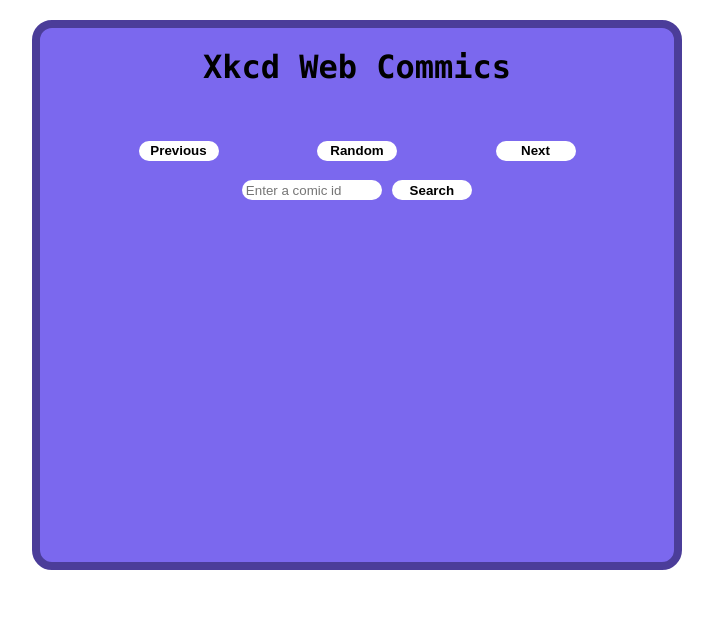
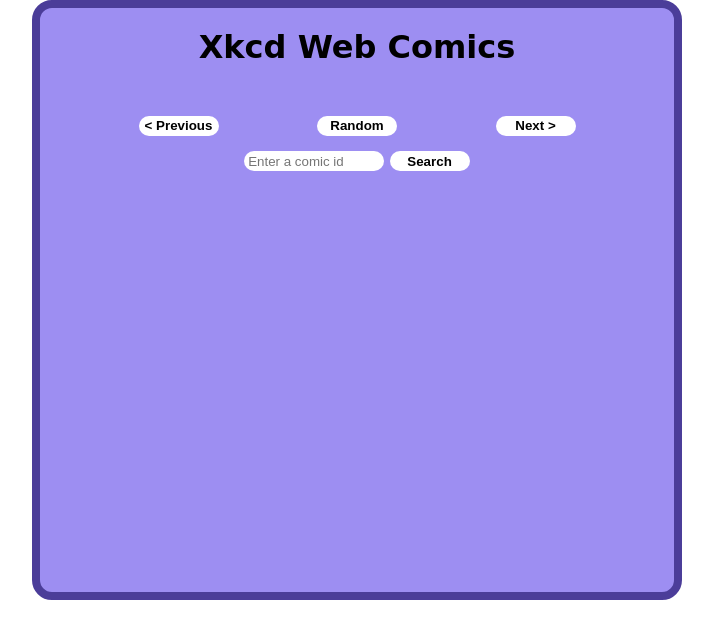
Before and after one commit to Shotamax95/xkcd-web-comic-project, a PHP site: page / in a window 1280 px wide. Shown: the top 639 px of the page, without its empty margins (283-996 px from the left). Run offline with PHP 8.4, Linux system fonts and the light colour scheme.

Commit message:
Responsive

```diff
--- a/app.js
+++ b/app.js
@@ -83,11 +83,6 @@
 previousBtn.addEventListener("click", backImg);
 nextBtn.addEventListener("click", nextImg);
 
-// set max(current) number
-// function maxNum(){
-//     const currentNum = getResults().data.num;
-//     return currentNum;
-// }
 // range of random number
 function rangeOfRandomNum(min, max){
     return Math.floor(Math.random() * (max - min + 1) + min)
--- a/index.html
+++ b/index.html
@@ -9,24 +9,23 @@
 </head>
 <body>
     <div class="wrapper">
-        <h1>Xkcd Web Commics</h1>
+        <h1>Xkcd Web Comics</h1>
         <div class="container">
-            <h2 id="titleApi"></h2>
+            <h3 id="titleApi"></h3>
             <p id="dateApi"></p>
-            <img id="imgApi" src="" alt="">
         </div>
+        <img id="imgApi" src="" alt="">
         <div class="buttons">
             <div id="back">
-                <button id="previousBtn">Previous</button>
+                <button id="previousBtn">&lt; Previous</button>
             </div>
             <div>
                 <button id="randomBtn">Random</button>
             </div>
             <div id="next">
-                <button id="nextBtn">Next</button>
+                <button id="nextBtn">Next &gt;</button>
             </div>
         </div>
-        <br>
         <div class="search" id="search">
             <input id="searchNum" type="number" placeholder=" Enter a comic id">
             <button id="searchBtn" type="submit" value="submit">Search</button>
--- a/style.css
+++ b/style.css
@@ -5,38 +5,38 @@
 }
 
 body {
-    font-family: Lucida Console;
+    /* font-family: Lucida Console; */
+    font-family: Comic Sans MS, Comic Sans, cursive;
 }
 
 .wrapper {
     text-align: center;
     width: 650px;
-    height: 550px;
+    height: 600px;
     margin-left: auto;
     margin-right: auto;
     border: 8px solid rgb(75, 61, 153);
     border-radius: 20px;
-    margin-top: 20px;
     padding-top: 20px;
     padding-bottom: 20px;
-    background-color: mediumslateblue;
+    background-color: rgba(124, 104, 238, 0.746);
 }
 
 .container {
     margin-top: 20px;
+    margin-bottom: 10px;
 }
 
 img {
     max-width: 500px;
-    max-height: 300px;
+    max-height: 350px;
 }
 
 .buttons {
     display: flex;
     align-items: center;
     justify-content: space-evenly;
-    margin-top: 15px;
-
+    margin-top: 10px;
 }
 
 button {
@@ -44,7 +44,6 @@
     height: 20px;
     border-radius: 20px;
     border: none;
-    /* background-color:mediumslateblue; */
     background-color: white;
     font-weight: bold;
     cursor: pointer;
@@ -63,9 +62,34 @@
     color: black;
 }
 
+.search {
+    margin-top: 15px;
+}
+
 input {
     border-radius: 20px;
     border: none;
     height: 20px;
     width: 140px;
 }
+
+
+/* -----Small Screen----- */
+@media (max-width: 575px) {
+    .wrapper {
+        width: 100%;
+        height: 100%;
+    }
+
+    img {
+        max-width: 90%;
+        max-height: 100%
+    }
+
+
+}
+
+/* Bar Chart Race  */
+@media (max-width: 450px) {
+
+}
```
Also changed, not shown: README.md.
